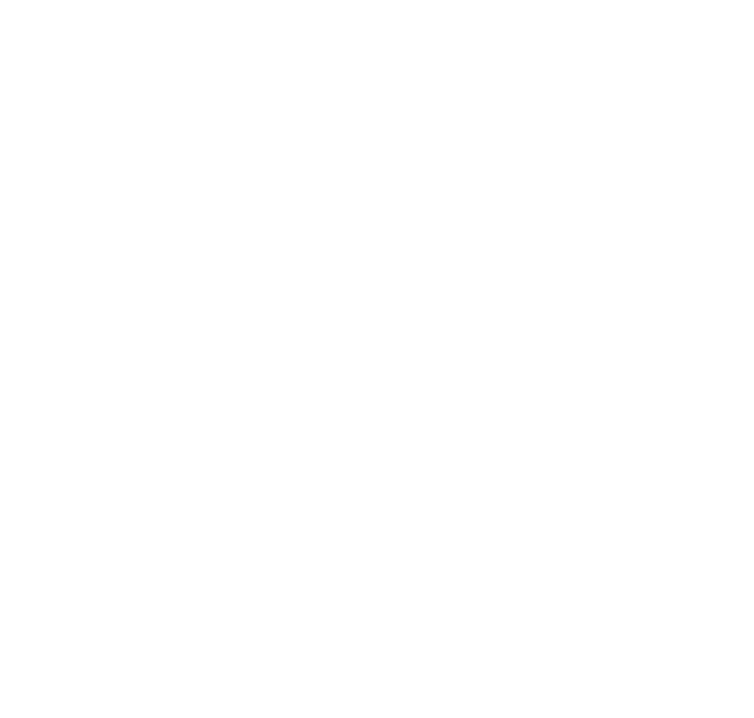
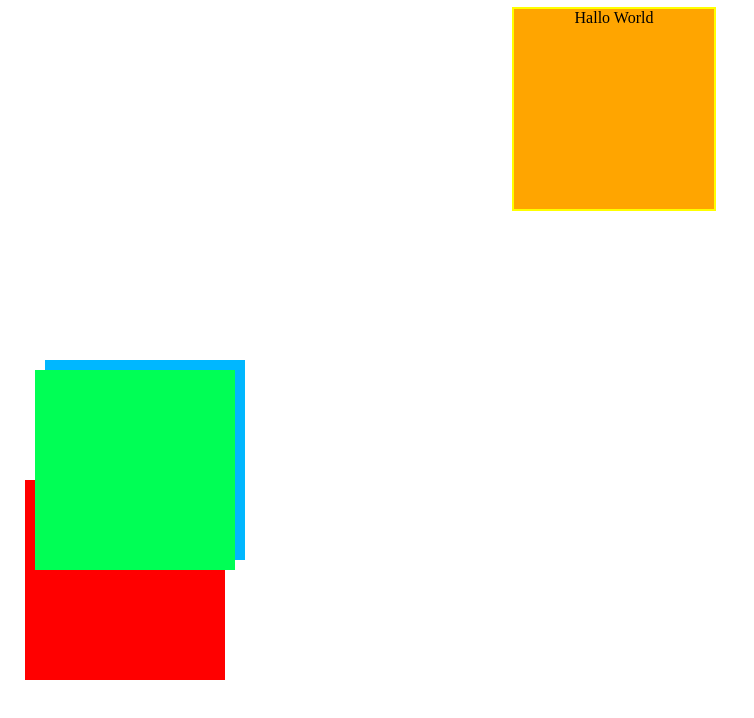
Before and after one commit to FBW32/uib-layout-break-out-the-flow-LawrenzoDM, a plain HTML site: page index.html in a window 1280 px wide. Shown: the whole page, without its empty margins (0-754 px from the left). Drawn offline with Linux system fonts and the light colour scheme.

Commit message:
adding position

```diff
--- a/index.html
+++ b/index.html
@@ -1,12 +1,16 @@
 <!DOCTYPE html>
 <html lang="en">
-<head>
-    <meta charset="UTF-8">
-    <meta name="viewport" content="width=device-width, initial-scale=1.0">
-    <meta http-equiv="X-UA-Compatible" content="ie=edge">
+  <head>
+    <meta charset="UTF-8" />
+    <meta name="viewport" content="width=device-width, initial-scale=1.0" />
+    <meta http-equiv="X-UA-Compatible" content="ie=edge" />
     <title>Document</title>
-    <link rel="stylesheet" href="style.css">
-</head>
-<body>
-</body>
+    <link rel="stylesheet" href="style.css" />
+  </head>
+  <body>
+    <div class="halloworld">Hallo World</div>
+    <div class="box1"></div>
+    <div class="box2"></div>
+    <div class="box3"></div>
+  </body>
 </html>
--- a/style.css
+++ b/style.css
@@ -1,5 +1,47 @@
-html, body {
-    margin: 0;
-    padding: 0;
-    height: 100%;
+html,
+body {
+  margin: 0 auto;
+  padding: 0;
+  height: 100%;
 }
+
+.halloworld {
+  border: 2px solid yellow;
+  height: 200px;
+  width: 200px;
+  background-color: orange;
+  position: absolute;
+  left: 40%;
+  top: 7px;
+  text-align: center;
+}
+
+.box1 {
+  background-color: red;
+  height: 200px;
+  width: 200px;
+  position: relative;
+  left: 25px;
+  top: 60%;
+  z-index: 0;
+}
+
+.box2 {
+  background-color: rgb(0, 255, 85);
+  height: 200px;
+  width: 200px;
+  position: absolute;
+  left: 35px;
+  top: 370px;
+  z-index: 3;
+}
+
+.box3 {
+  background-color: rgb(0, 183, 255);
+  height: 200px;
+  width: 200px;
+  position: absolute;
+  left: 45px;
+  top: 360px;
+  z-index: 2;
+}
```
